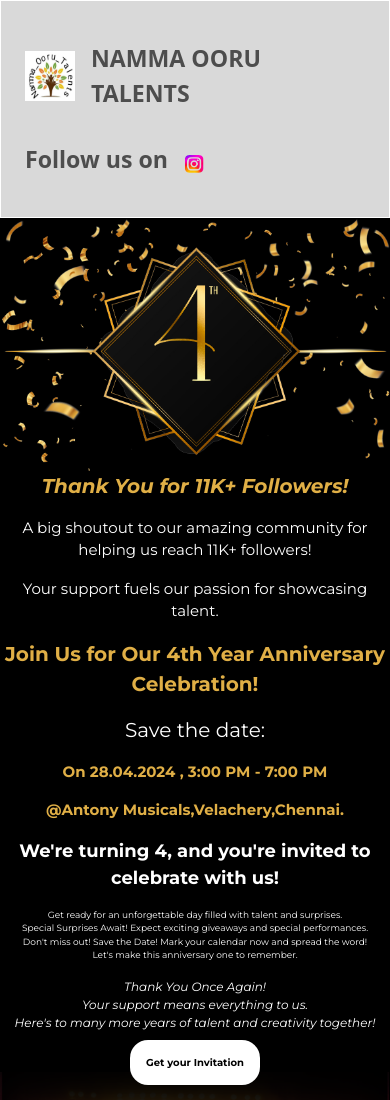
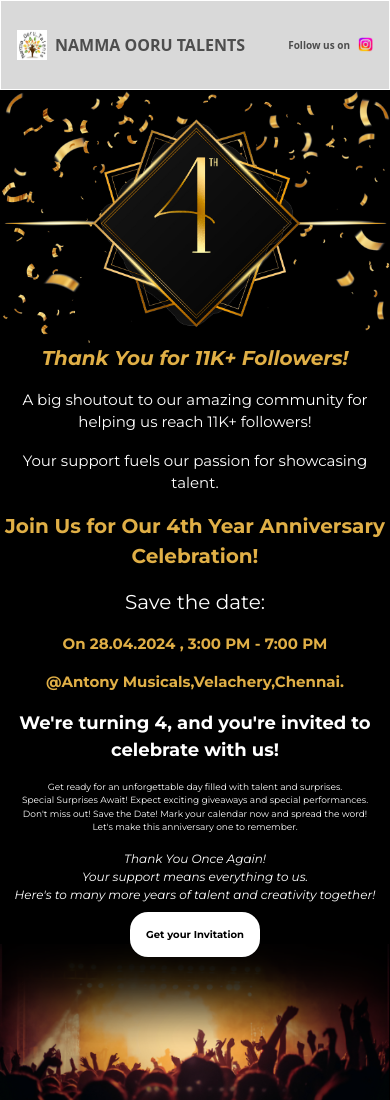
Before and after one commit to magical-king03/4th-Anniversary-Celebration, a plain HTML site: page index.html in a window 390 px wide. Shown: the top 1100 px of the page. Drawn offline with nearby package versions, Linux system fonts and the light colour scheme; a web font is replaced by a local one.

Commit message:
progress

```diff
--- a/index.html
+++ b/index.html
@@ -24,15 +24,15 @@
             </div>
         </nav>
     </div>
-    <div class="d-md-none d-sm-block">
-        <nav class=" p-4" style="background-color: #D9D9D9; border: 1px solid white;">
-            <div class="d-flex align-items-center justify-content-center gap-3">
-                <img src="logo.png" alt="Logo" style="width: 50px; height: 50px;">
-                <p style="color: #4D4D4D;" class="fw-bold fs-3 mt-3">NAMMA OORU TALENTS</p>
+    <div class="d-md-none d-sm-block ">
+        <nav class="p-3 d-flex align-items-center justify-content-between" style="background-color: #D9D9D9; border: 1px solid white;">
+            <div class="d-flex align-items-center justify-content-center gap-2">
+                <img src="logo.png" alt="Logo" style="width: 30px; height: 30px;">
+                <p style="color: #4D4D4D;" class="fw-bold mt-3">NAMMA OORU TALENTS</p>
             </div>
-            <div class="d-flex align-items-center justify-content-start gap-3 mt-3">
-                <p style="color: #4D4D4D;" class="fw-bold fs-3">Follow us on</p>
-                <a href=""><img src="insta.png" alt="" width="20" height="20" class="mb-2"></a>
+            <div class="d-flex align-items-center justify-content-center gap-2">
+                <p style="color: #4D4D4D; font-size: 10px;" class="fw-bold mt-3">Follow us on</p>
+                <a href=""><img src="insta.png" alt="" width="15" height="15" class="mb-1"></a>
             </div>
         </nav>
     </div>
```
